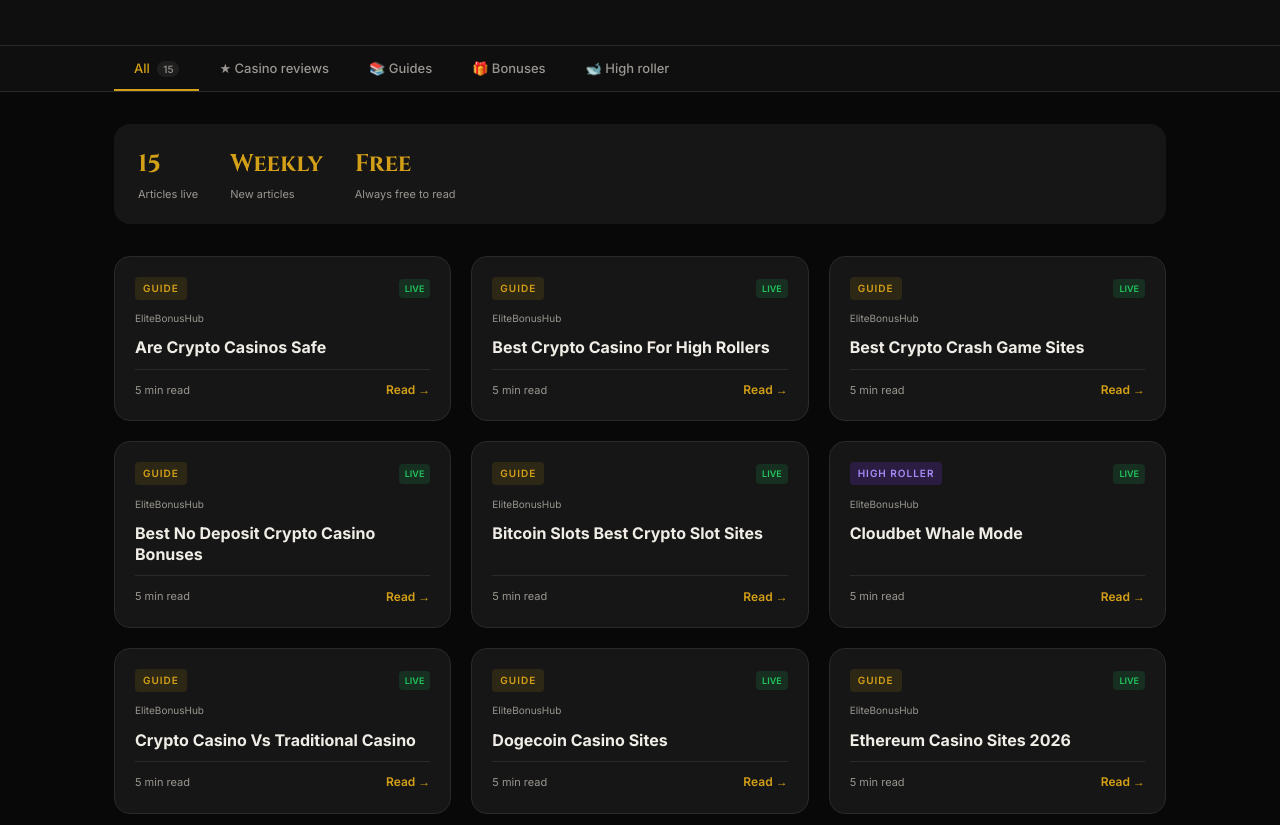
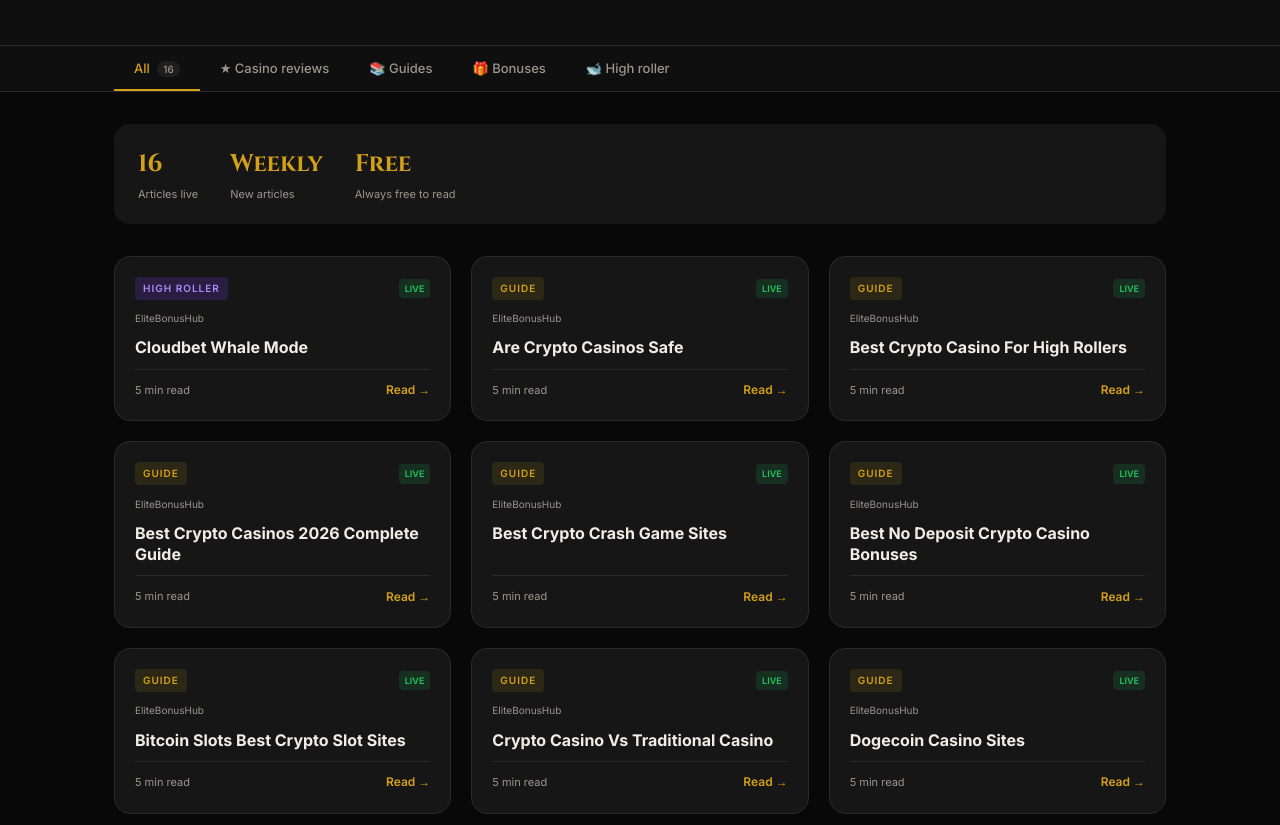
Before and after one commit to EBHBET/elitebonushub, a plain HTML site: page guides.html in a window 1280 px wide. Shown: the part 422-1247 px from the top of the page. Drawn offline with Linux system fonts and the light colour scheme.

Commit message:
Update guides page

```diff
--- a/guides.html
+++ b/guides.html
@@ -96,7 +96,7 @@
 </section>
 <nav class="cat-nav">
   <div class="cat-nav-inner">
-    <button class="cat-btn active" onclick="filterCat('all')">All <span class="cat-count">15</span></button>
+    <button class="cat-btn active" onclick="filterCat('all')">All <span class="cat-count">16</span></button>
     <button class="cat-btn" onclick="filterCat('reviews')">&#9733; Casino reviews</button>
     <button class="cat-btn" onclick="filterCat('guides')">&#128218; Guides</button>
     <button class="cat-btn" onclick="filterCat('bonuses')">&#127873; Bonuses</button>
@@ -105,12 +105,18 @@
 </nav>
 <div class="container">
   <div class="stats-bar">
-    <div><div class="stat-n">15</div><div class="stat-l">Articles live</div></div>
+    <div><div class="stat-n">16</div><div class="stat-l">Articles live</div></div>
     <div><div class="stat-n">Weekly</div><div class="stat-l">New articles</div></div>
     <div><div class="stat-n">Free</div><div class="stat-l">Always free to read</div></div>
   </div>
   <div class="articles-grid" id="guide-grid">
-    <a href="are-crypto-casinos-safe.html" class="article-card">
+    <a href="cloudbet-whale-mode.html" class="article-card">
+      <div class="card-top"><span class="card-tag" style="background:rgba(124,58,237,.2);color:#a78bfa">High Roller</span><span class="live-badge">Live</span></div>
+      <div class="card-casino">EliteBonusHub</div>
+      <div class="card-title">Cloudbet Whale Mode</div>
+      <div class="card-footer"><span class="card-read">5 min read</span><span class="card-arrow">Read &rarr;</span></div>
+    </a>
+<a href="are-crypto-casinos-safe.html" class="article-card">
       <div class="card-top"><span class="card-tag" style="background:rgba(212,160,23,.12);color:#D4A017">Guide</span><span class="live-badge">Live</span></div>
       <div class="card-casino">EliteBonusHub</div>
       <div class="card-title">Are Crypto Casinos Safe</div>
@@ -120,6 +126,12 @@
       <div class="card-top"><span class="card-tag" style="background:rgba(212,160,23,.12);color:#D4A017">Guide</span><span class="live-badge">Live</span></div>
       <div class="card-casino">EliteBonusHub</div>
       <div class="card-title">Best Crypto Casino For High Rollers</div>
+      <div class="card-footer"><span class="card-read">5 min read</span><span class="card-arrow">Read &rarr;</span></div>
+    </a>
+<a href="best-crypto-casinos-2026-complete-guide.html" class="article-card">
+      <div class="card-top"><span class="card-tag" style="background:rgba(212,160,23,.12);color:#D4A017">Guide</span><span class="live-badge">Live</span></div>
+      <div class="card-casino">EliteBonusHub</div>
+      <div class="card-title">Best Crypto Casinos 2026 Complete Guide</div>
       <div class="card-footer"><span class="card-read">5 min read</span><span class="card-arrow">Read &rarr;</span></div>
     </a>
 <a href="best-crypto-crash-game-sites.html" class="article-card">
@@ -138,12 +150,6 @@
       <div class="card-top"><span class="card-tag" style="background:rgba(212,160,23,.12);color:#D4A017">Guide</span><span class="live-badge">Live</span></div>
       <div class="card-casino">EliteBonusHub</div>
       <div class="card-title">Bitcoin Slots Best Crypto Slot Sites</div>
-      <div class="card-footer"><span class="card-read">5 min read</span><span class="card-arrow">Read &rarr;</span></div>
-    </a>
-<a href="cloudbet-whale-mode.html" class="article-card">
-      <div class="card-top"><span class="card-tag" style="background:rgba(124,58,237,.2);color:#a78bfa">High Roller</span><span class="live-badge">Live</span></div>
-      <div class="card-casino">EliteBonusHub</div>
-      <div class="card-title">Cloudbet Whale Mode</div>
       <div class="card-footer"><span class="card-read">5 min read</span><span class="card-arrow">Read &rarr;</span></div>
     </a>
 <a href="crypto-casino-vs-traditional-casino.html" class="article-card">
```
